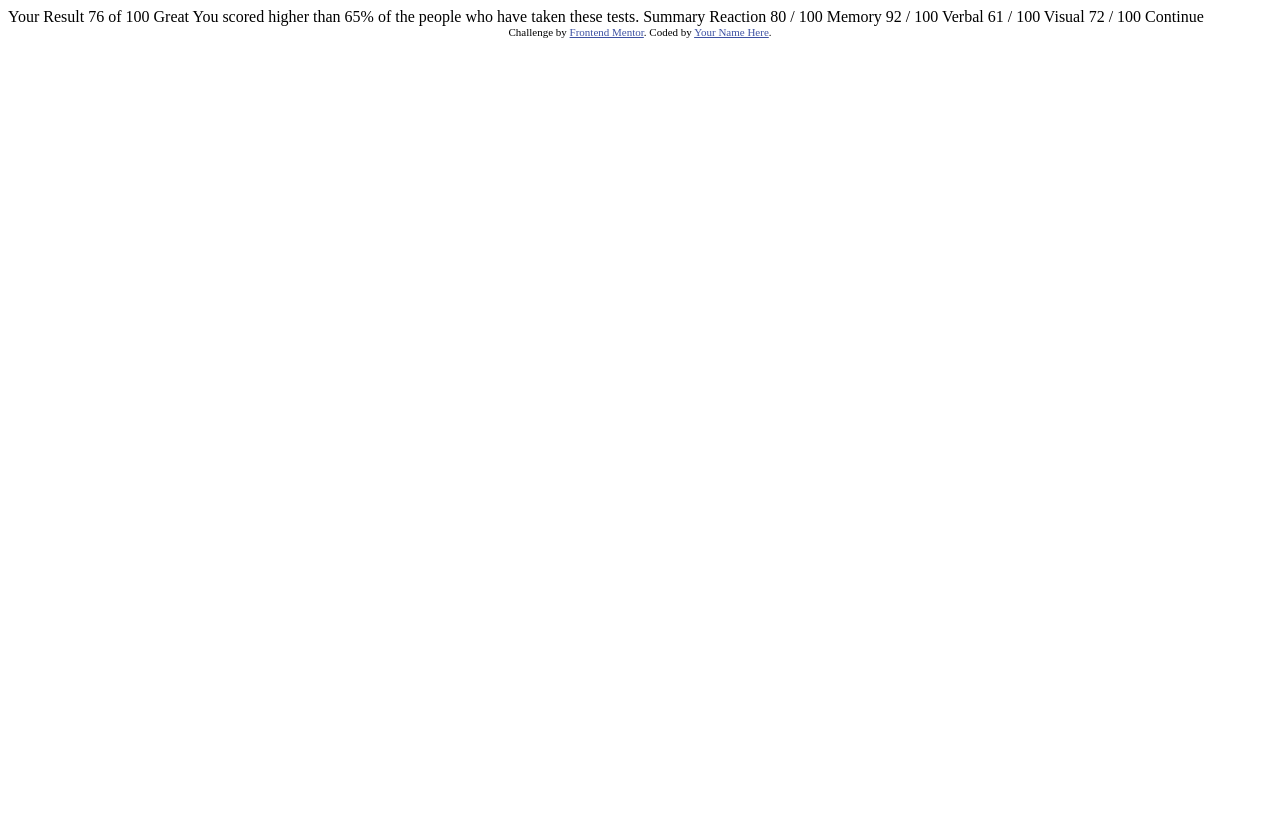
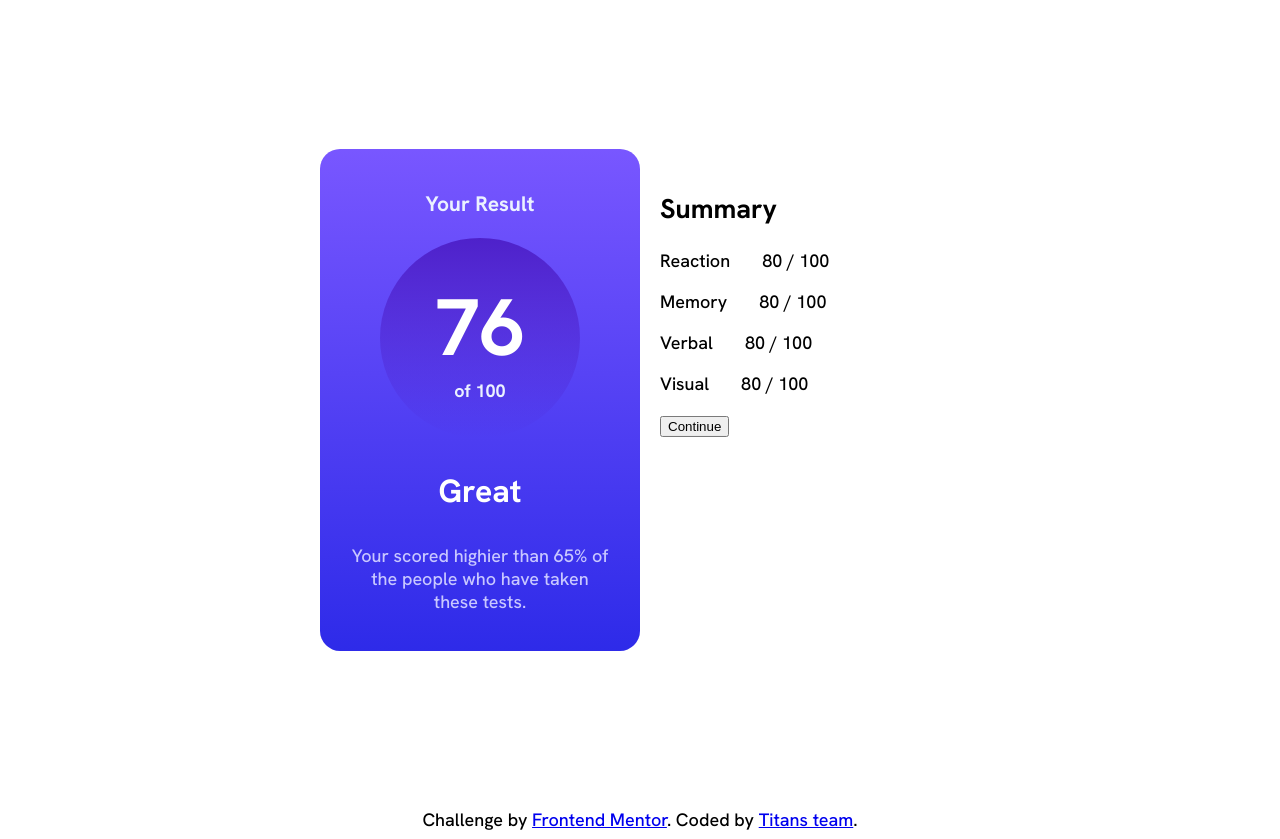
Before and after one commit to ArnoldCJ666/results-component, a plain HTML site: page index.html in a window 1280 px wide. Before the commit the page ends 800 px from the top, so only its background shows below. Drawn offline with Linux system fonts and the light colour scheme.

Commit message:
add css folder and create the main layout for the componet

```diff
--- /dev/null
+++ b/css/main.css
@@ -0,0 +1,91 @@
+/* body */
+body {
+  color: black;
+  font-size: 18px;
+  font-family: "Hanken Grotesk", sans-serif;
+  font-weight: 500;
+}
+/* end body */
+
+/* 2 column grid */
+.grid-container {
+  display: grid;
+  grid-template-columns: 1fr 1fr;
+  grid-gap: 0px;
+  position: fixed;
+  top: 50%;
+  left: 50%;
+  transform: translate(-50%, -50%);
+}
+
+.item {
+  padding: 20px;
+}
+
+/* end 2 column grid */
+
+/* component holder */
+#component_holder {
+  height: 100vh;
+}
+/* end component holder */
+
+/* card1 */
+.card1 {
+  text-align: center;
+  background-image: linear-gradient(hsl(252, 100%, 67%), hsl(241, 81%, 54%));
+  border-radius: 20px;
+}
+.card2 ul {
+  display: flex;
+  list-style: none;
+  padding-left: 0;
+}
+.card2 li {
+  padding-right: 2rem;
+}
+.result h3 {
+  color: hsl(0, 0%, 100%);
+  font-size: 2rem;
+}
+.card1 h1 {
+  color: hsl(221, 100%, 96%);
+}
+.card1 p {
+  color: hsl(241, 100%, 89%);
+}
+/* result */
+.result {
+  width: 200px;
+  height: 200px;
+  border-radius: 50%;
+  background-image: linear-gradient(
+    hsl(256, 71.9%, 46.1%),
+    hsla(241, 72%, 46%, 0)
+  );
+  margin: 0 auto;
+  display: flex;
+  justify-content: center;
+  align-items: center;
+}
+.card1 h3 {
+  color: hsl(0, 0%, 100%);
+  font-size: 2rem;
+}
+.result h2 {
+  color: hsl(0, 0%, 100%);
+  font-size: 5rem;
+}
+.result h2 span {
+  font-size: 18px;
+  color: hsl(221, 100%, 96%);
+  display: block;
+}
+/* end result */
+/* card1 */
+
+/* footer */
+footer {
+  text-align: center;
+}
+/* endfooter */
--- a/index.html
+++ b/index.html
@@ -1,47 +1,86 @@
 <!DOCTYPE html>
 <html lang="en">
   <head>
-  <meta charset="UTF-8">
-  <meta name="viewport" content="width=device-width, initial-scale=1.0"> <!-- displays site properly based on user's device -->
+    <meta charset="UTF-8" />
+    <meta name="viewport" content="width=device-width, initial-scale=1.0" />
+    <!-- displays site properly based on user's device -->
 
-  <link rel="icon" type="image/png" sizes="32x32" href="./assets/images/favicon-32x32.png">
+    <link
+      rel="icon"
+      type="image/png"
+      sizes="32x32"
+      href="./assets/images/favicon-32x32.png"
+    />
 
     <title>Frontend Mentor | Results summary component</title>
+    <link href="./css/main.css" rel="stylesheet">
+    <!-- google fonts -->
+    <link rel="preconnect" href="https://fonts.googleapis.com">
+<link rel="preconnect" href="https://fonts.gstatic.com" crossorigin>
+<link href="https://fonts.googleapis.com/css2?family=Hanken+Grotesk:ital,wght@0,100;0,200;0,300;0,400;0,500;0,600;0,700;0,800;0,900;1,100;1,200;1,300;1,400;1,500;1,600;1,700;1,800;1,900&display=swap" rel="stylesheet">
+    <!-- end google fonts -->
 
-  <!-- Feel free to remove these styles or customise in your own stylesheet 👍 -->
-  <style>
-    .attribution { font-size: 11px; text-align: center; }
-    .attribution a { color: hsl(228, 45%, 44%); }
-  </style>
   </head>
   <body>
+    <!-- main page content -->
+    <main>
+      <!-- component layout -->
+      <section id="component_holder">
+        <article>
+          <div class="grid-container">
+            <div class="item card1">
+                <h1>Your Result</h1>
+                <div class="result">
+                  <h2>76<span>of 100</span></h2>
+                </div>
+                <h3>Great</h3>
+                <p>Your scored highier than 65% of the people who have taken <br>these tests.</p>
+            </div>
+            <div class="item">
+            <div class="card2">
+              <h2>Summary</h2>
+              <div class="result1">
+                <ul>
+                  <li>Reaction</li>
+                  <li>80 / 100</li>
+                </ul>
+              </div>
+              <div class="result2">
+                <ul>
+                  <li>Memory</li>
+                  <li>80 / 100</li>
+                </ul>
+              </div>
+              <div class="result3">
+                <ul>
+                  <li>Verbal</li>
+                  <li>80 / 100</li>
+                </ul>
+              </div>
+              <div class="result4">
+                <ul>
+                  <li>Visual</li>
+                  <li>80 / 100</li>
+                </ul>
+              </div>
+              <button>Continue</button>
+              </div>
+            </div>
 
-  Your Result
-  76
-  of 100
+          </div>
 
-  Great
-  You scored higher than 65% of the people who have taken these tests.
-
-  Summary
-
-  Reaction
-  80 / 100
-
-  Memory
-  92 / 100
-
-  Verbal
-  61 / 100
-
-  Visual
-  72 / 100
-
-  Continue
-
+        </article>
+      </section>
+      <!-- end component layout -->
+    </main>
+    <!-- end main page content -->
+<footer>
     <div class="attribution">
-    Challenge by <a href="https://www.frontendmentor.io?ref=challenge" target="_blank">Frontend Mentor</a>.
-    Coded by <a href="#">Your Name Here</a>.
+      Challenge by
+      <a href="https://www.frontendmentor.io?ref=challenge" target="_blank"
+        >Frontend Mentor</a
+      >. Coded by <a href="#">Titans team</a>.
+    </footer>
     </div>
   </body>
 </html>
```
Also changed, not shown: 1 other file. Lines whose indentation alone changed are shown as unchanged.
